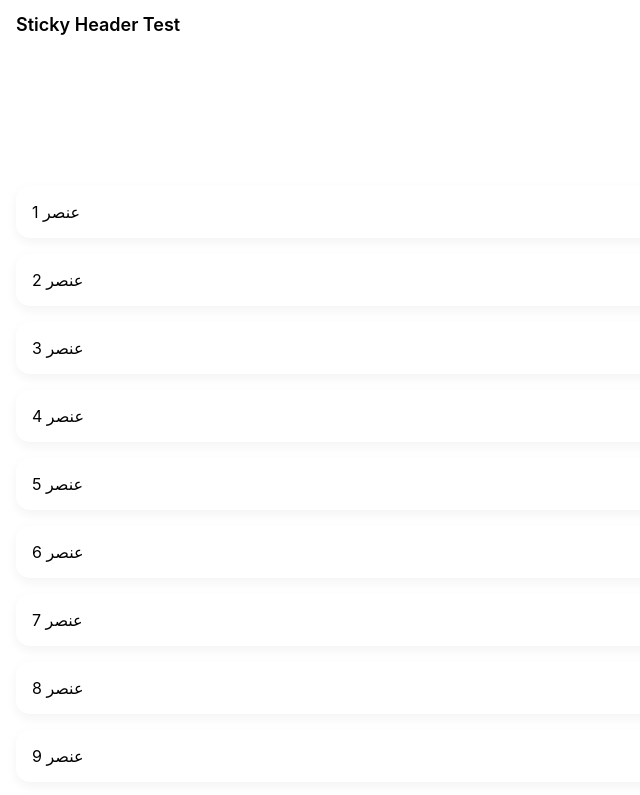
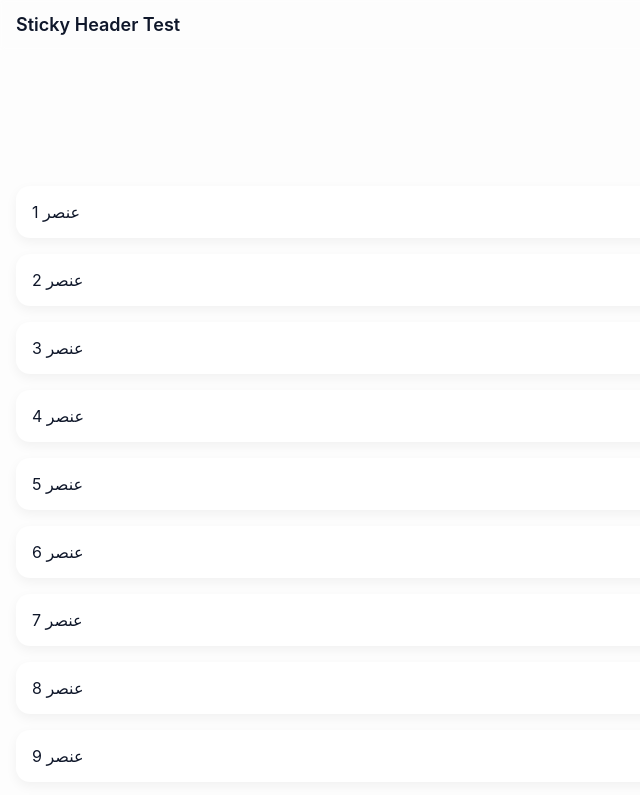
Before and after one commit to adosr/minaret, a website: page statusbar.html in a window 1280 px wide. Shown: the top 795 px of the page, without its empty margins (0-640 px from the left). Drawn offline with Linux system fonts and the light colour scheme.

Commit message:
Update statusbar.html

```diff
--- a/statusbar.html
+++ b/statusbar.html
@@ -11,18 +11,18 @@
 <style>
 :root {
   --sat: env(safe-area-inset-top, 0px);
-  --bg-light: #F5Ffff;
-  --bg-dark: #0f15ff;
+  --bg-light: #FDFDFD;
+  --bg-dark: #000000;
   --card-light: #ffffff;
   --card-dark: #1e293b;
   --text-light: #0f172a;
   --text-dark: #f8fafc;
-}
+
 
   --bg: var(--bg-light);
   --card: var(--card-light);
   --text: var(--text-light);
-
+}
 /* الوضع التلقائي */
 @media (prefers-color-scheme: dark) {
   :root {
```
